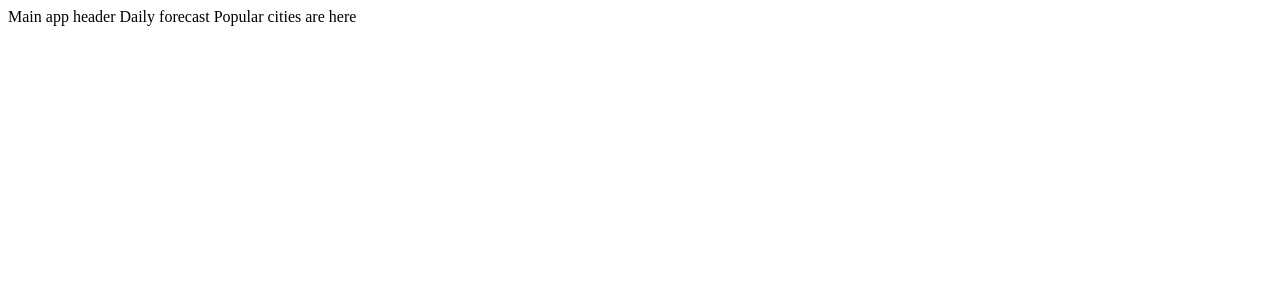
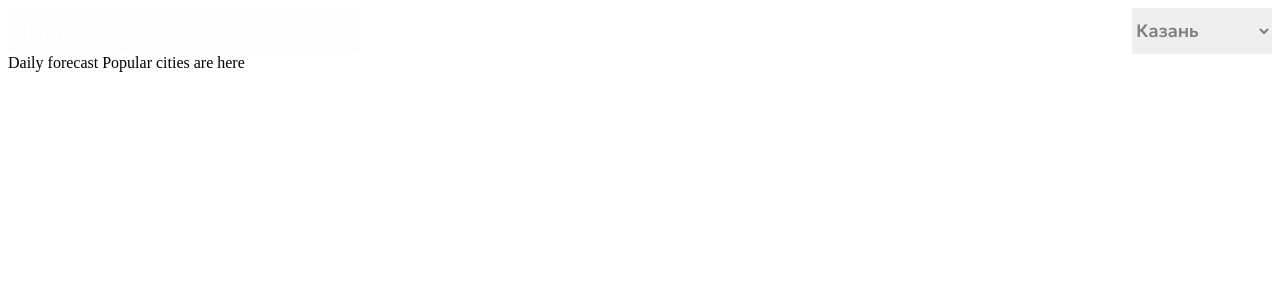
Before and after one commit to HProspere/weather.test, a Vue app: page /daily in a window 1280 px wide. Shown: the top 300 px of the page. Built offline with nearby package versions, Linux system fonts and the light colour scheme.

Commit message:
Main header component done (without adaptive)

```diff
--- a/src/components/main-header/mainHeader.vue
+++ b/src/components/main-header/mainHeader.vue
@@ -1,11 +1,85 @@
 <script setup lang="ts">
+import { useRouter } from 'vue-router';
+import { computed } from 'vue';
+import { storeToRefs } from 'pinia';
+import { useForecastStore } from '@/stores/forecast.ts';
 
+const router = useRouter();
+const forecastStore = useForecastStore();
+const { citiesList, selectedCity, popularCities } = storeToRefs(forecastStore);
+
+const routerTabs = router.getRoutes()
+  .filter((path) => !!path.meta.isRoot)
+  .map((el) => ({ title: el.meta.title, path: el.path }));
+
+const activeRoute = computed(() => `/${router.currentRoute.value.fullPath.split('/').slice(-1)}`);
 </script>
 
 <template>
-  Main app header
+  <div class="main-header">
+    <div class="tabs">
+      <div
+        v-for="tab in routerTabs"
+        class="chapter-tab"
+        :class="{ active: tab.path === activeRoute }"
+        @click="router.push(tab.path)"
+      >
+        {{tab.title}}
+      </div>
+    </div>
+
+    <select
+      name="cities"
+      id="cities-selector"
+      style="color: gray"
+      v-model="selectedCity"
+    >
+      <option
+        v-for="city in citiesList"
+        :value="city"
+        style="color: blue"
+      >
+        {{ city.name }}
+      </option>
+    </select>
+  </div>
 </template>
 
 <style lang="scss" scoped>
 
+.main-header {
+  width: 100%;
+  display: flex;
+  justify-content: space-between;
+
+  .tabs {
+    display: flex;
+
+    .chapter-tab {
+      @include typo.font-p4-med;
+      padding: 10px 16px;
+      border-right: 1px solid colors.$base-white-10;
+      cursor: pointer;
+      user-select: none;
+      background: colors.$base-white-10;
+
+      &:not(.active) {
+        color: colors.$font-dimmed-color;
+      }
+
+      &:first-child {
+        border-radius: 8px 0 0 8px;
+      }
+
+      &:last-child {
+        border-radius: 0 8px 8px 0;
+        border: none;
+      }
+
+      &:hover {
+        background: colors.$base-white-20;
+      }
+    }
+  }
+}
 </style>
```
